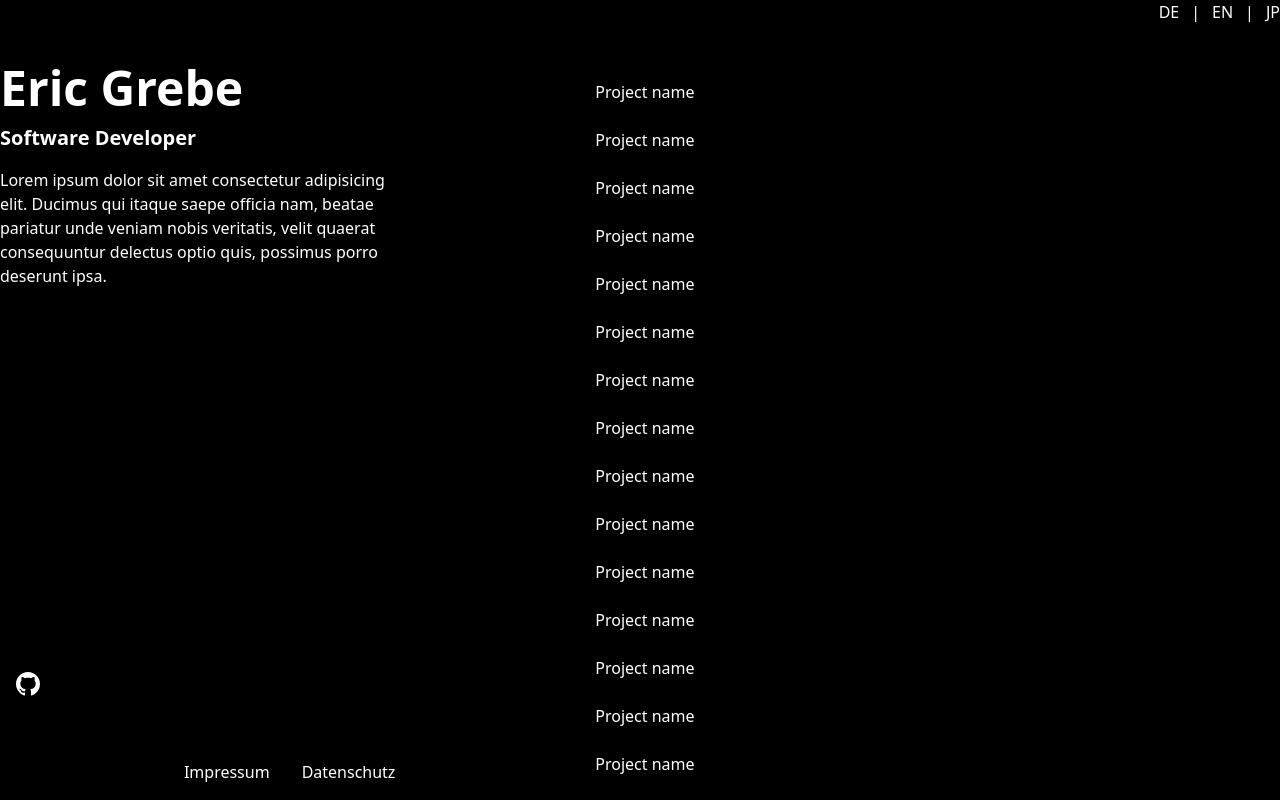
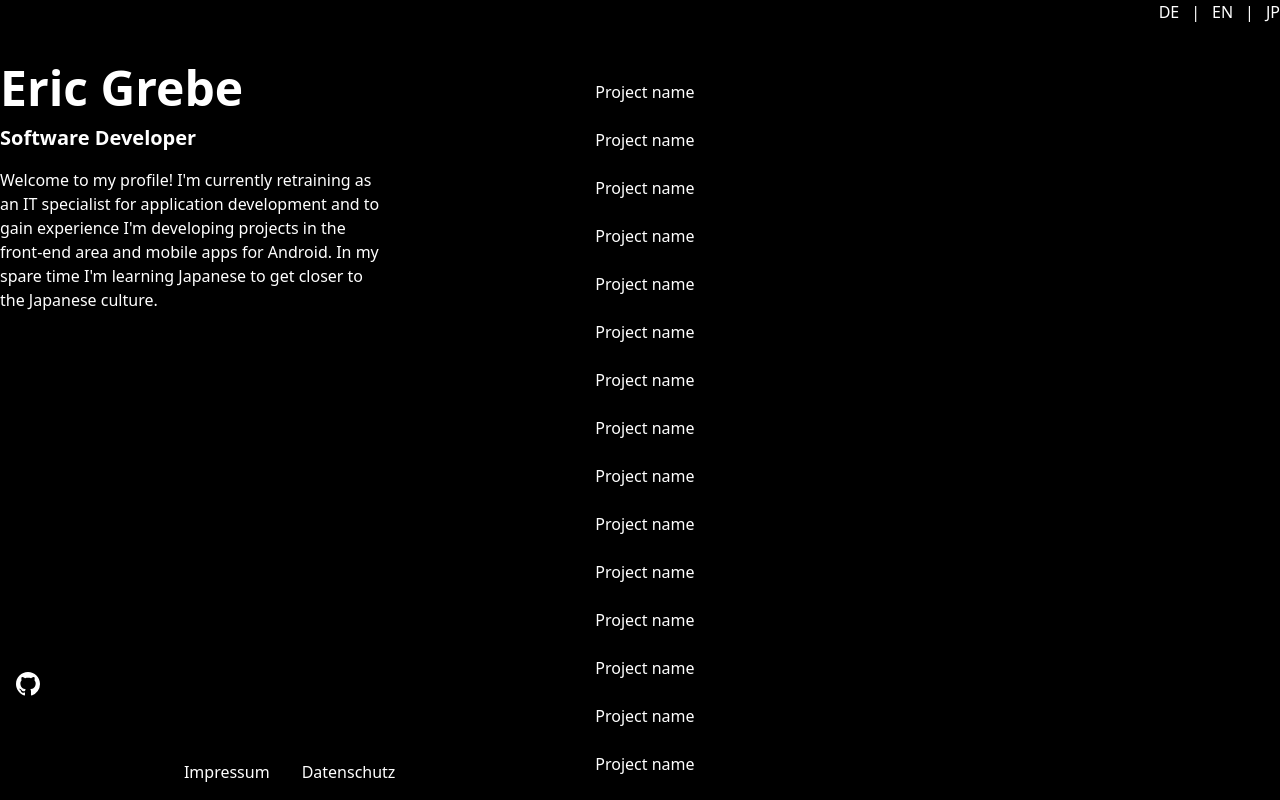
Before and after one commit to Jiyuu5/PortfolioWebsite, a React (Vite) app: page / in a window 1280 px wide. Shown: the top 800 px of the page. Built offline with nearby package versions, Linux system fonts and the light colour scheme.

Commit message:
Add Language Selection

```diff
--- a/src/App.jsx
+++ b/src/App.jsx
@@ -3,16 +3,23 @@ import CardList from "./components/CardList";
 import Header from "./components/Header";
 import SocialLinks from "./components/SocialLinks";
 import Footer from "./components/Footer";
+import { useState } from "react";
 
 export default function App() {
+  const [currentLanguage, setCurrentLanguage] = useState("en");
+
+  function handleSetLanguage(language) {
+    setCurrentLanguage(language);
+  }
+
   return (
     <div className="mx-auto max-w-2xl lg:max-w-7xl">
-      <Header />
+      <Header handleSetLanguage={handleSetLanguage} />
       <main className="flex flex-row flex-wrap ">
         <section className="w-1/2">
           <div className="sticky top-0 w-full">
             <ul className="flex flex-col justify-between h-dvh">
-              <Description />
+              <Description language={currentLanguage} />
               <div>
                 <SocialLinks />
                 <Footer />
--- a/src/components/Header.jsx
+++ b/src/components/Header.jsx
@@ -1,9 +1,10 @@
+/* eslint-disable react/prop-types */
 import LanguageSelect from "./LanguageSelect";
 
-export default function Header() {
+export default function Header({ handleSetLanguage }) {
   return (
     <header className="float-end sticky top-0">
-      <LanguageSelect />
+      <LanguageSelect handleSetLanguage={handleSetLanguage} />
     </header>
   );
 }
--- a/src/components/LanguageSelect.jsx
+++ b/src/components/LanguageSelect.jsx
@@ -1,16 +1,17 @@
-export default function LanguageSelect() {
+/* eslint-disable react/prop-types */
+export default function LanguageSelect({ handleSetLanguage }) {
   return (
     <ul className="flex gap-3">
       <li>
-        <button>DE</button>
+        <button onClick={() => handleSetLanguage("de")}>DE</button>
       </li>
       <li>|</li>
       <li>
-        <button>EN</button>
+        <button onClick={() => handleSetLanguage("en")}>EN</button>
       </li>
       <li>|</li>
       <li>
-        <button>JP</button>
+        <button onClick={() => handleSetLanguage("jp")}>JP</button>
       </li>
     </ul>
   );
--- /dev/null
+++ b/src/components/data.js
@@ -0,0 +1,17 @@
+export const DESCRIPTIONS = {
+  de: {
+    title: "Software Entwickler",
+    description:
+      "Herzlich willkommen auf meinem Profil! Momentan befinde ich mich in einer Umschulung zum Fachinformatiker für Anwendungsentwicklung umd um Erfahrung zu sammeln, entwickle ich Projekte im Front-End-Bereich und Mobile-Apps für Android. In meiner Freizeit lerne ich Japanisch, um der Kultur Japans näher zu kommen.",
+  },
+  en: {
+    title: "Software Developer",
+    description:
+      "Welcome to my profile! I'm currently retraining as an IT specialist for application development and to gain experience I'm developing projects in the front-end area and mobile apps for Android. In my spare time I'm learning Japanese to get closer to the Japanese culture.",
+  },
+  jp: {
+    title: "アプリケーション開発のITスペシャリスト",
+    description:
+      "私のプロフィールへようこそ！現在、アプリケーション開発のITスペシャリストとして再研修中で、経験を積むために、フロントエンド領域とAndroid向けモバイルアプリのプロジェクトを開発しています。余暇には日本の文化に近づくために日本語を勉強しています。",
+  },
+};
--- a/src/components/description.jsx
+++ b/src/components/description.jsx
@@ -1,14 +1,14 @@
-export default function Description() {
+/* eslint-disable react/prop-types */
+import { DESCRIPTIONS } from "./data";
+
+export default function Description({ language }) {
+  const currentLanguage = DESCRIPTIONS[language];
+
   return (
     <div className="mt-16">
       <h1 className="text-5xl font-bold">Eric Grebe</h1>
-      <h2 className="text-xl font-bold mt-3">Software Developer</h2>
-      <p className="mt-4 w-2/3">
-        Lorem ipsum dolor sit amet consectetur adipisicing elit. Ducimus qui
-        itaque saepe officia nam, beatae pariatur unde veniam nobis veritatis,
-        velit quaerat consequuntur delectus optio quis, possimus porro deserunt
-        ipsa.
-      </p>
+      <h2 className="text-xl font-bold mt-3">{currentLanguage.title}</h2>
+      <p className="mt-4 w-2/3">{currentLanguage.description}</p>
     </div>
   );
 }
```
